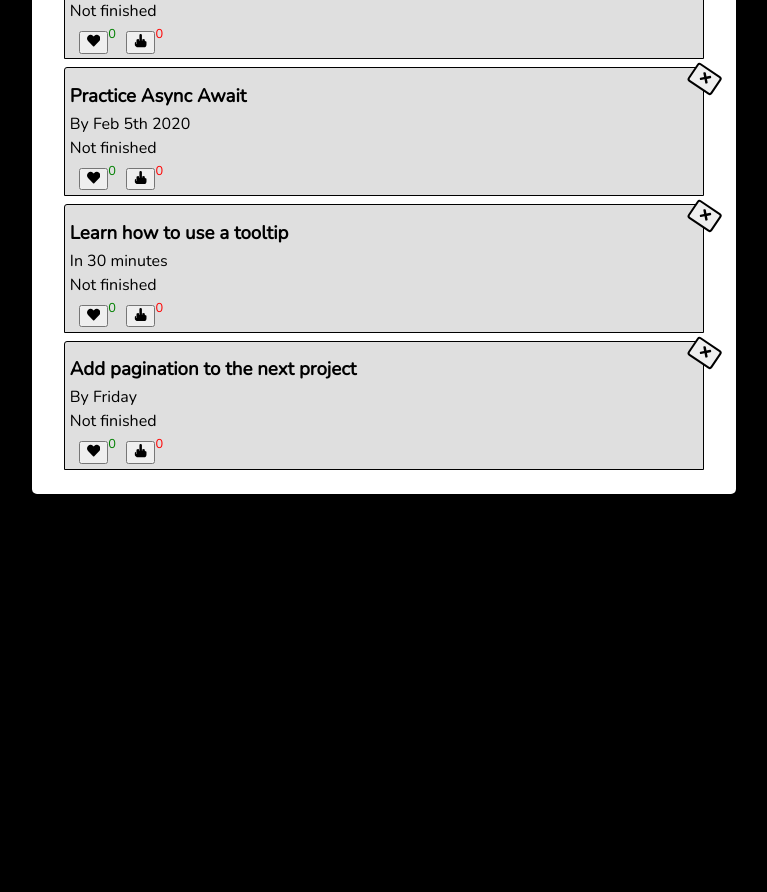
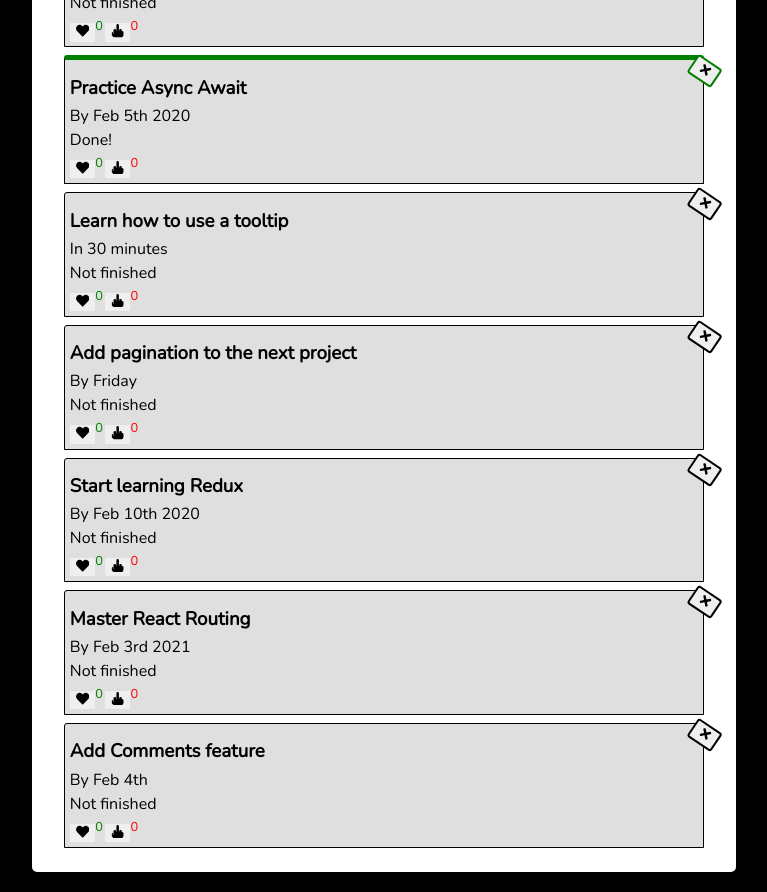
Before and after one commit to kamwaro/react_project-tracker, a React (Create React App) app: page / in a window 1280 px wide. Shown: the part 780-1672 px from the top of the page, without its empty margins (256-1023 px from the left). Before the commit the page ends 1294 px from the top, so only its background shows below. Built offline with nearby package versions, Linux system fonts and the light colour scheme; no server answers; data requests are answered from the project's data file.

Commit message:
add love and dislike features with persistence to the db

```diff
--- a/db.json
+++ b/db.json
@@ -4,37 +4,73 @@
       "id": 1,
       "name": "Build 10 micro react apps in 2 days",
       "deadline": "By Feb 7th 2020",
-      "done": false
+      "done": true,
+      "loveCounts": 8,
+      "hateCounts": 8
     },
     {
       "id": 3,
       "name": "Build a portfolio",
       "deadline": "By Feb 28th 2020",
-      "done": true
+      "done": false,
+      "loveCounts": 0,
+      "hateCounts": 0
     },
     {
       "id": 4,
       "name": "Get a job",
       "deadline": "By March 30th 2020",
-      "done": false
+      "done": false,
+      "loveCounts": 0,
+      "hateCounts": 0
     },
     {
       "name": "Practice Async Await",
       "deadline": "By Feb 5th 2020",
-      "done": false,
-      "id": 5
+      "done": true,
+      "id": 5,
+      "loveCounts": 0,
+      "hateCounts": 0
     },
     {
       "name": "Learn how to use a tooltip",
       "deadline": "In 30 minutes",
       "done": false,
-      "id": 6
+      "id": 6,
+      "loveCounts": 0,
+      "hateCounts": 0
     },
     {
       "name": "Add pagination to the next project",
       "deadline": "By Friday ",
       "done": false,
-      "id": 7
+      "id": 7,
+      "loveCounts": 0,
+      "hateCounts": 0
+    },
+    {
+      "name": "Start learning Redux",
+      "deadline": "By Feb 10th 2020",
+      "done": false,
+      "id": 8,
+      "loveCounts": 0,
+      "hateCounts": 0
+    },
+    {
+      "name": "Master React Routing",
+      "deadline": "By Feb 3rd 2021",
+      "done": false,
+      "id": 9,
+      "loveCounts": 0,
+      "hateCounts": 0
+    },
+    {
+      "name": "Add Comments feature",
+      "deadline": "By Feb 4th",
+      "done": false,
+      "id": 10,
+      "loveCounts": 0,
+      "hateCounts": 0
     }
   ]
 }
--- a/package.json
+++ b/package.json
@@ -10,6 +10,7 @@
     "react": "^17.0.1",
     "react-dom": "^17.0.1",
     "react-icons": "^4.1.0",
+    "react-router": "^5.2.0",
     "react-scripts": "4.0.1",
     "web-vitals": "^0.2.4"
   },
--- a/src/App.js
+++ b/src/App.js
@@ -68,6 +68,38 @@ const toggleForm = () => {
   setShowForm(showForm  = !showForm);
 }
 
+// Update love Counts;
+
+const updLoveCounts = async (id) => {
+  const projectToUpdate = await fetchProject(id);
+  const updData = {...projectToUpdate,loveCounts:projectToUpdate.loveCounts + 1};
+  const res = await fetch(`http://localhost:5000/projects/${id}`,{
+    method:'PUT',
+    headers:{
+      'Content-type':'application/json'
+    },
+    body:JSON.stringify(updData)
+  })
+  const data = await res.json();
+  setProjects(projects.map(project => project.id === id ? {...project,loveCounts:data.loveCounts} : project))
+}
+
+// Update hate Counts;
+
+const updHateCounts = async (id) => {
+  const projectToUpdate = await fetchProject(id);
+  const updData = {...projectToUpdate,hateCounts:projectToUpdate.hateCounts + 1};
+  const res = await fetch(`http://localhost:5000/projects/${id}`,{
+    method:'PUT',
+    headers:{
+      'Content-type':'application/json'
+    },
+    body:JSON.stringify(updData)
+  })
+  const data = await res.json();
+  setProjects(projects.map(project => project.id === id ? {...project,hateCounts:data.hateCounts} : project))
+}
+
 // Remove project
 const removeProject = async (id) => {
   await fetch(`http://localhost:5000/projects/${id}`,{
@@ -96,7 +128,7 @@ const removeProject = async (id) => {
     <div className="container">
       <Header toggleForm={toggleForm} showForm={showForm}/>
       <AddProject showForm={showForm} addProject={addProject}/>
-      {projects.length > 0 ? <Projects projects={projects} onRemove={removeProject} onUpdate={updStatus}/> : <h3 style={{textAlign:'center'}}>No projects to display.Please add.</h3>}
+      {projects.length > 0 ? <Projects projects={projects} onRemove={removeProject} onUpdate={updStatus} updLoveCounts={updLoveCounts} updHateCounts={updHateCounts}/> : <h3 style={{textAlign:'center'}}>No projects to display.Please add.</h3>}
     </div>
   )
 }
--- a/src/Components/Project.js
+++ b/src/Components/Project.js
@@ -1,14 +1,11 @@
 import React from 'react'
 import { FaTimes ,FaHandMiddleFinger,FaHeart} from 'react-icons/fa';
-import {useState} from 'react'
 
 
 
 
-const Project = ({project, onRemove,onUpdate}) => {
-    const [loveCounts,setLoveCounts] = useState(0);
-    const [hateCounts,setHaterCounts] = useState(0);
-    let {id,name,deadline,done} = project
+const Project = ({project, onRemove,onUpdate,updLoveCounts,updHateCounts}) => {
+    let {id,name,deadline,done,loveCounts,hateCounts} = project
     return (
         <div className='project' style={{borderTop: done ? '5px solid green' : '' }} >
             <div onDoubleClick={() => onUpdate(id)}>
@@ -18,12 +15,12 @@ const Project = ({project, onRemove,onUpdate}) => {
             </div>
 
             <div >
-            <span style={{position:'relative',padding:'9px'}}>
-            <button className='heartBtn' onClick={e => {e.preventDefault(); setLoveCounts(loveCounts + 1)}}>{<FaHeart />}</button>
-            <span style={{position:'absolute',color:'green',fontSize:'0.8rem'}}>{loveCounts}</span>
+            <span className='likehateBtn'>
+            <button className='heartBtn' onClick={() => updLoveCounts(id) }>{<FaHeart />}</button>
+            <span className='loveCounts' style={{position:'absolute',color:'green',fontSize:'0.8rem'}}>{loveCounts}</span>
             </span>
-            <span style={{position:'relative',padding:'9px'}}>
-            <button onClick={e => {e.preventDefault(); setHaterCounts(hateCounts + 1) }}>
+            <span  className='hateCounts' >
+            <button className='heartBtn' onClick={() => updHateCounts(id)}>
             {<FaHandMiddleFinger/>}
             </button>
             <span style={{color:'red',fontSize:'0.8rem',position:'absolute'}} >{hateCounts}</span>
--- a/src/Components/Projects.js
+++ b/src/Components/Projects.js
@@ -3,10 +3,10 @@ import Project from './Project'
 
 import React from 'react'
 
-const Projects = ({projects,onRemove,onUpdate}) => {
+const Projects = ({projects,onRemove,onUpdate,updLoveCounts,updHateCounts}) => {
     return (
         <>
-           {projects.map((project,i) => (<Project key={i} project={project} onRemove={onRemove} onUpdate={onUpdate}/>))}
+           {projects.map((project,i) => (<Project key={i} project={project} onRemove={onRemove} onUpdate={onUpdate} updLoveCounts={updLoveCounts} updHateCounts={updHateCounts}/>))}
         </>
     )
 }
--- a/src/index.css
+++ b/src/index.css
@@ -133,12 +133,23 @@ font-size: 1rem;
     transition: max-height 4s ease;
 }
 
-[dataTooltip]:before {
-    position : absolute;
-     content : attr(data-tooltip);
-     opacity : 0;
+.likehateBtn{
+    position:'relative';
+    padding:'9px';
+    margin-right: 10px;
 }
 
-[dataTooltip]:hover:before {
-    opacity : 1;
+.loveCounts{
+    position:'absolute';
+    color:'green';
+    font-size:'0.8rem';
+
 }
+.heartBtn{
+  border: none;
+}
+.hateCounts{
+    color:'red';
+    font-size:'0.8rem';
+    position:'absolute';
+}
```
Also changed, not shown: 2 other files (tests, documents, lock files or other folders).
